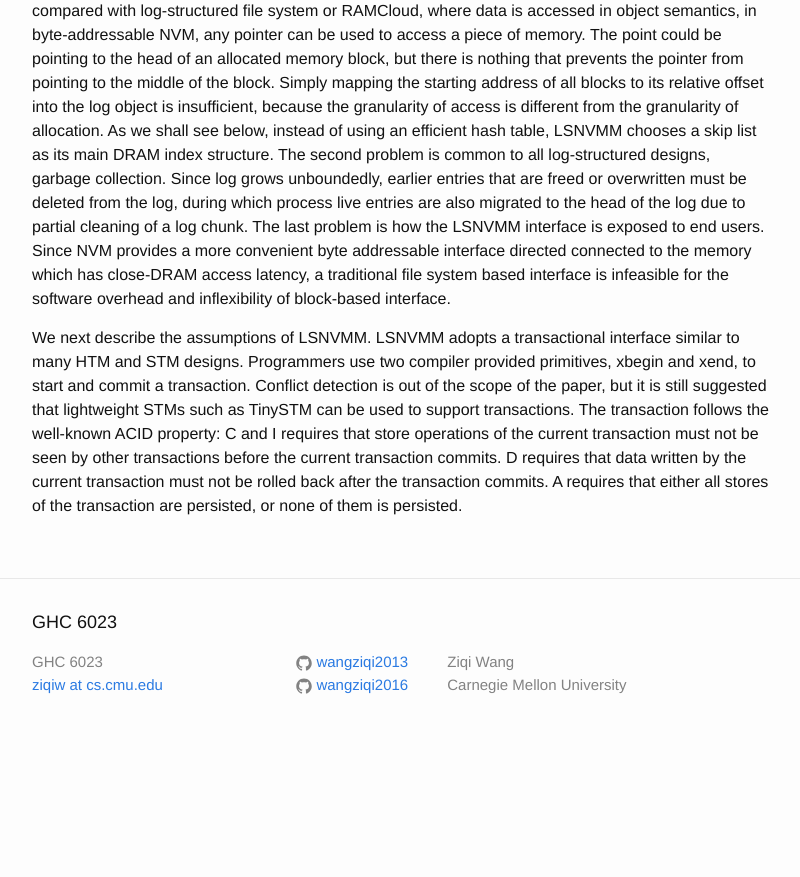
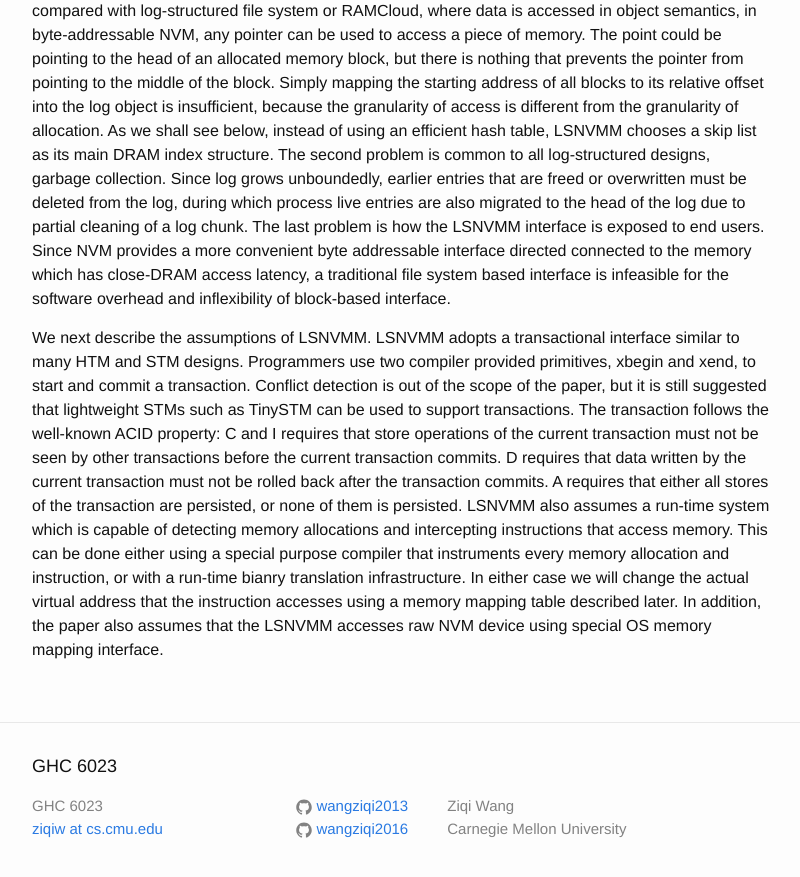
Before and after one commit to wangziqi2013/wangziqi2013.github.io, a Jekyll site: the page built from _posts/2019-02-25-log-structured-nv-main-memory.markdown, in a window 1280 px wide and 900 px high, scrolled down 1147 px. Shown: the top 877 px of the window, without its empty margins (238-1038 px from the left). Built offline with Jekyll 4.4.1, drawn with Linux system fonts in a browser that asks for light colours; before the commit the page ends 1903 px from its top, so only the background shows below that.

Commit message:
Adding other assumption

```diff
--- a/_posts/2019-02-25-log-structured-nv-main-memory.markdown
+++ b/_posts/2019-02-25-log-structured-nv-main-memory.markdown
@@ -54,4 +54,8 @@ is out of the scope of the paper, but it is still suggested that lightweight STM
 support transactions. The transaction follows the well-known ACID property: C and I requires that store operations of the
 current transaction must not be seen by other transactions before the current transaction commits. D requires that data
 written by the current transaction must not be rolled back after the transaction commits. A requires that either all stores
-of the transaction are persisted, or none of them is persisted.
+of the transaction are persisted, or none of them is persisted. LSNVMM also assumes a run-time system which is capable of
+detecting memory allocations and intercepting instructions that access memory. This can be done either using a special purpose
+compiler that instruments every memory allocation and instruction, or with a run-time bianry translation infrastructure.
+In either case we will change the actual virtual address that the instruction accesses using a memory mapping table described
+later. In addition, the paper also assumes that the LSNVMM accesses raw NVM device using special OS memory mapping interface.
```
